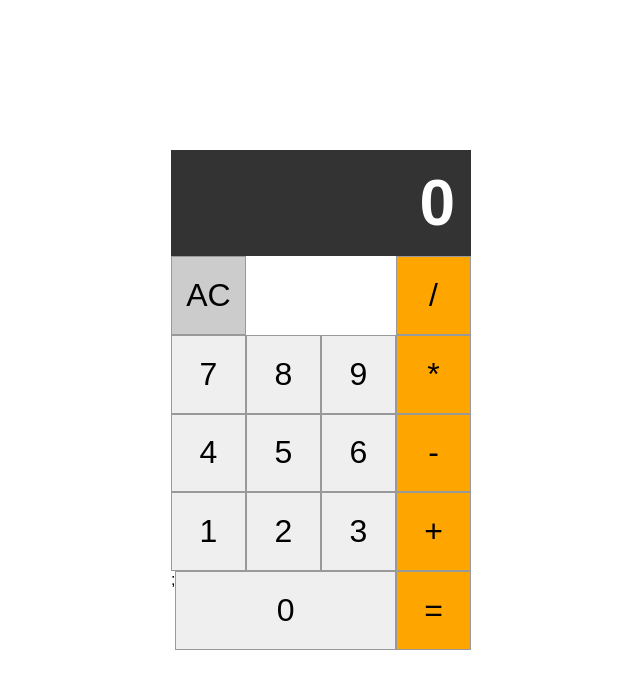
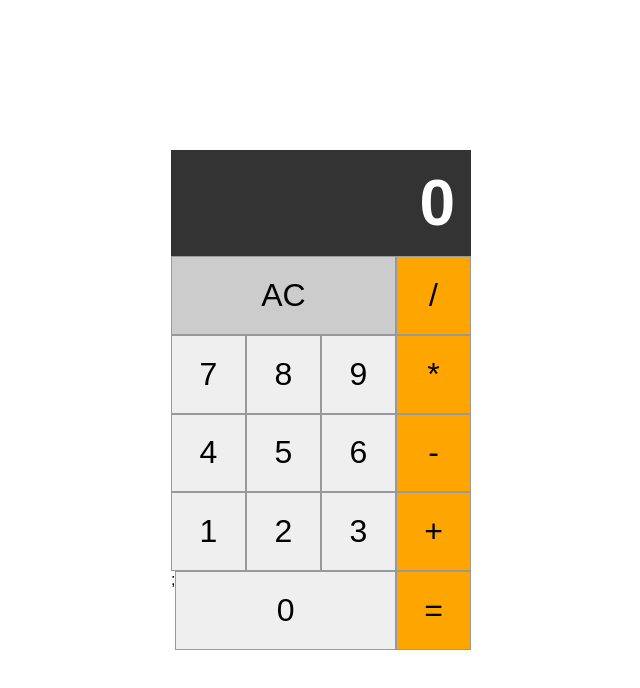
Before and after one commit to next-step/react-calculator, a React (Create React App) app: page / in a window 1280 px wide. Shown: the top 688 px of the page, without its empty margins (319-959 px from the left). Built offline with nearby package versions, Linux system fonts and the light colour scheme.

Commit message:
style: add modifier style

```diff
--- a/src/components/Calculator/Calculator.module.css
+++ b/src/components/Calculator/Calculator.module.css
@@ -16,3 +16,9 @@
 .subgrid {
   display: grid;
 }
+
+.modifiers {
+  grid-area: modif;
+  grid-auto-flow: column;
+  grid-auto-columns: 1fr;
+}
```
